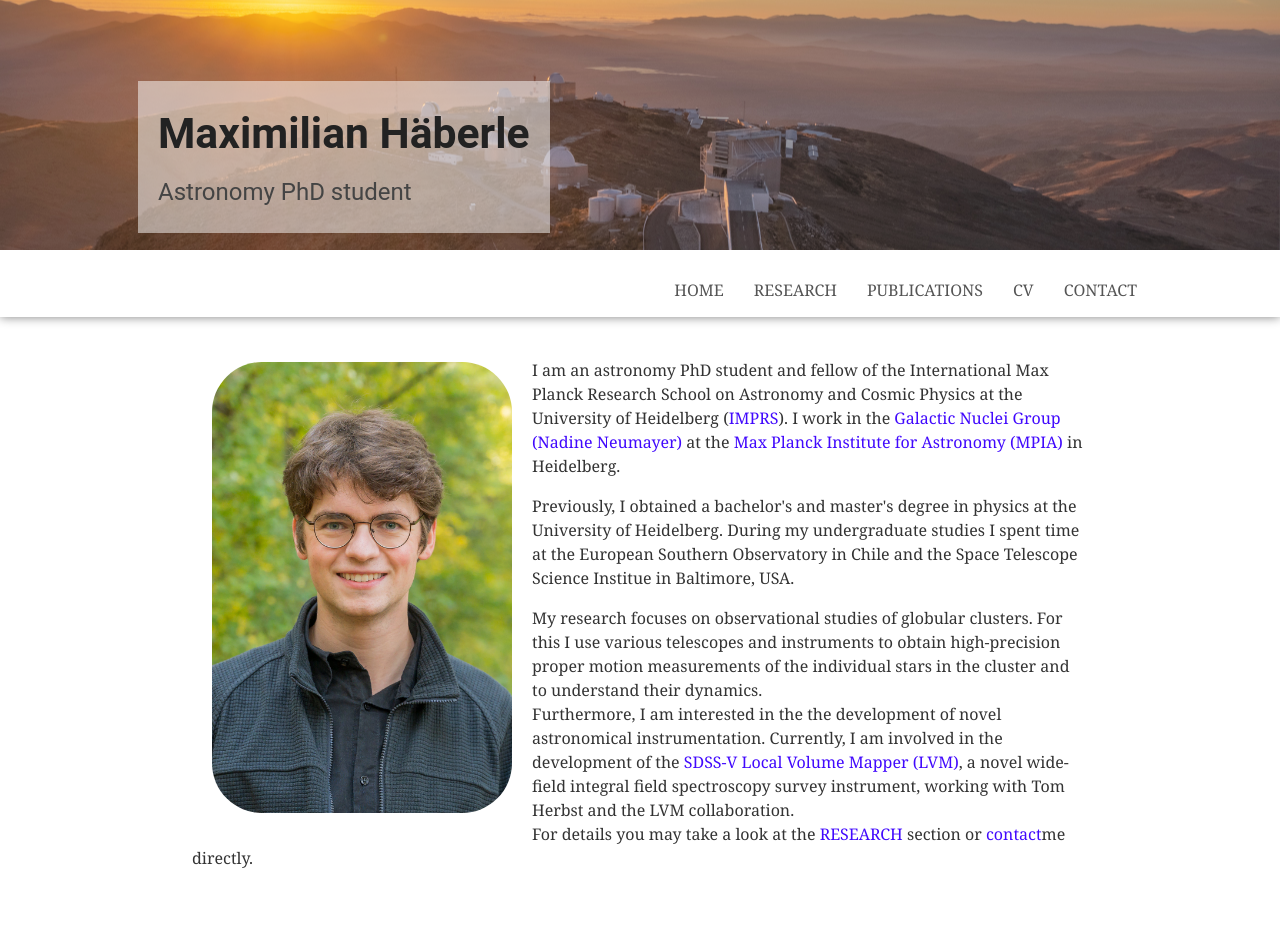
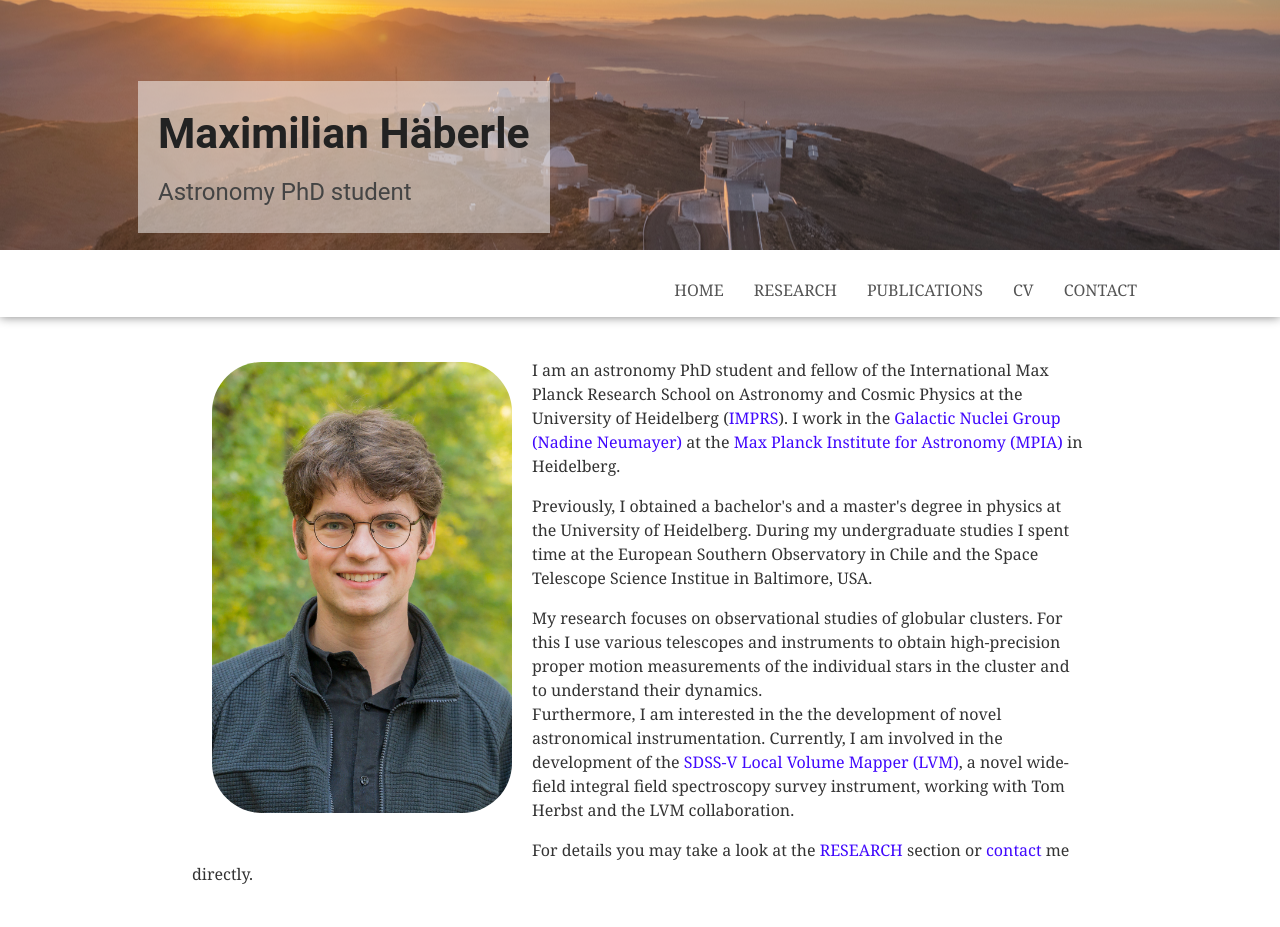
Before and after one commit to maxhaeberle/maxhaeberle.github.io, a Jekyll site: the page built from index.html, in a window 1280 px wide. Built offline with Jekyll 4.4.1, drawn with Linux system fonts in a browser that asks for light colours.

Commit message:
fixed typos

```diff
--- a/contact.html
+++ b/contact.html
@@ -6,4 +6,4 @@
 header-image: ../assets/img/Z62_0541.jpg
 ---
 <h1>Contact</h1>
-<p><b>Work Address:</b><br>Maximilian Häberle<br>Max Planck Institute für Astronomie<br>Königsstuhl 17<br>69117 Heidelberg<br><b>E-Mail:</b><a href="mailto:haeberle@mpia.de">haeberle@mpia.de</a><br><b>Tel.:</b>+49 6221 528 488 </br></p>
+<p><b>Work Address:</b><br>Maximilian Häberle<br>Max-Planck Institut-für Astronomie<br>Königsstuhl 17<br>69117 Heidelberg<br><b>E-Mail: </b><a href="mailto:haeberle@mpia.de">haeberle@mpia.de</a><br><b>Tel.:</b>+49 6221 528 488 </br></p>
--- a/index.html
+++ b/index.html
@@ -14,12 +14,14 @@
 	<a href="https://www.mpia.de/galactic-nuclei" target="_blank">Galactic Nuclei Group (Nadine Neumayer)</a> at the
 	<a href="http://www.mpia.de" target="_blank">Max Planck Institute for Astronomy (MPIA)</a> in Heidelberg.
 </p>
-	Previously, I obtained a bachelor's and master's degree in physics at the University of Heidelberg. During my undergraduate studies I spent time at the European Southern Observatory in Chile and the Space Telescope Science Institue in Baltimore, USA.
+	Previously, I obtained a bachelor's and a master's degree in physics at the University of Heidelberg. During my undergraduate studies I spent time at the European Southern Observatory in Chile and the Space Telescope Science Institue in Baltimore, USA.
 </p>
 <p>
     My research  focuses on observational studies of globular clusters. For this I use various telescopes and instruments to obtain high-precision proper motion measurements of the individual stars in the cluster and to understand their dynamics.<br>
-    Furthermore, I am interested in the the development of novel astronomical instrumentation. Currently, I am involved in the development of the <a href="https://www.sdss.org/dr15/future/lvm/"> SDSS-V Local Volume Mapper (LVM)</a>, a novel wide-field integral field spectroscopy survey instrument, working with Tom Herbst and the LVM collaboration.<br>
-	For details you may take a look at the <a href="../research">RESEARCH</a> section or <a href="../contact">contact</a>me directly.
+    Furthermore, I am interested in the the development of novel astronomical instrumentation. Currently, I am involved in the development of the <a href="https://www.sdss.org/dr15/future/lvm/"> SDSS-V Local Volume Mapper (LVM)</a>, a novel wide-field integral field spectroscopy survey instrument, working with Tom Herbst and the LVM collaboration.
+</p>
+<p>
+	For details you may take a look at the <a href="../research">RESEARCH</a> section or <a href="../contact">contact</a> me directly.
 </p>
 
 
--- a/research.html
+++ b/research.html
@@ -9,7 +9,7 @@
 <h1>Research</h1>
 <h2 id="GC_research">My Research on Globular Clusters</h2>
 <h4>  Hunting for intermediate-mass black holes in globular clusters: an astrometric study of NGC 6441</h4>
-Whether intermediate-mass black holes exist in globular clusters is still an unsolved mystery. In my master's thesis, we searched for the dynamical signature of a potential IMBH in the massive globular cluster NGC 6441 by combining astrometric Hubble Space Telescope observations with ground-based data from NACO at the Very Large Telescope. More details and results can be found in the respective <a href="https://ui.adsabs.harvard.edu/abs/2021MNRAS.503.1490H/abstract">publication</a>.
+Whether intermediate-mass black holes exist in globular clusters is still an unsolved mystery. In my master's thesis, we searched for the dynamical signature of a potential IMBH in the massive globular cluster NGC 6441 by combining astrometric Hubble Space Telescope observations with ground-based data from the NACO instrument at the Very Large Telescope. More details and results can be found in the respective <a href="https://ui.adsabs.harvard.edu/abs/2021MNRAS.503.1490H/abstract">publication</a>.
 <div class="container">
 <div class="text">
 <h4>Creating a high-precision proper motion catalogue for Omega Centauri</h4>
```
